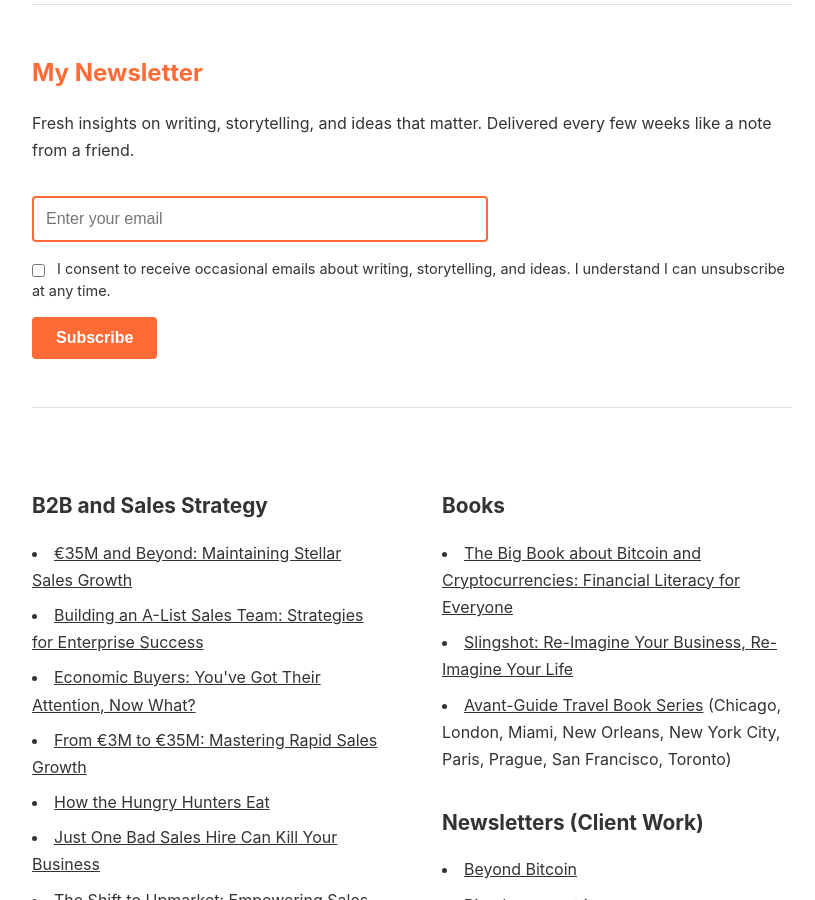
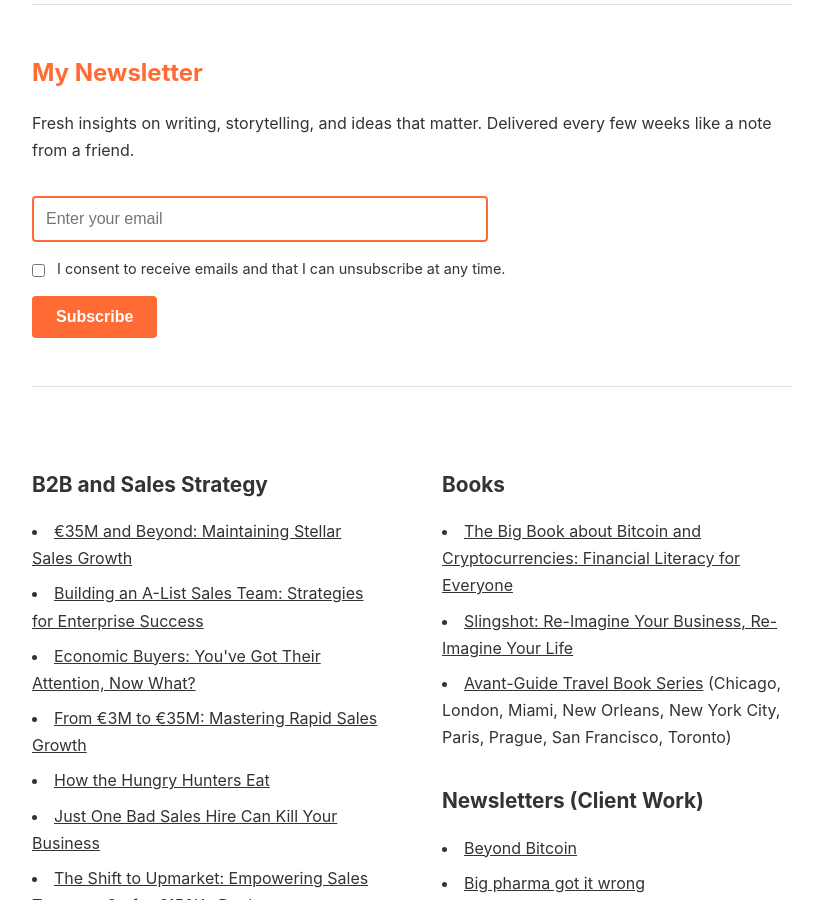
Before and after one commit to westleyovercash/westleyovercash.github.io, a Jekyll site: the page built from index.md, in a window 1280 px wide and 900 px high, scrolled down 633 px. Shown: the whole window, without its empty margins (228-1043 px from the left). Built offline with Jekyll 4.4.1, drawn with Linux system fonts in a browser that asks for light colours.

Commit message:
Update index.md

```diff
--- a/index.md
+++ b/index.md
@@ -29,7 +29,7 @@ Fresh insights on writing, storytelling, and ideas that matter. Delivered every
 
   <label style="display: block; margin-bottom: 1rem; font-size: 0.9rem; line-height: 1.5;">
     <input type="checkbox" name="gdpr" required style="width: auto; margin-right: 8px; vertical-align: middle;">
-    I consent to receive occasional emails about writing, storytelling, and ideas. I understand I can unsubscribe at any time.
+    I consent to receive emails and that I can unsubscribe at any time.
   </label>
 
   <input type="submit" value="Subscribe">
```
